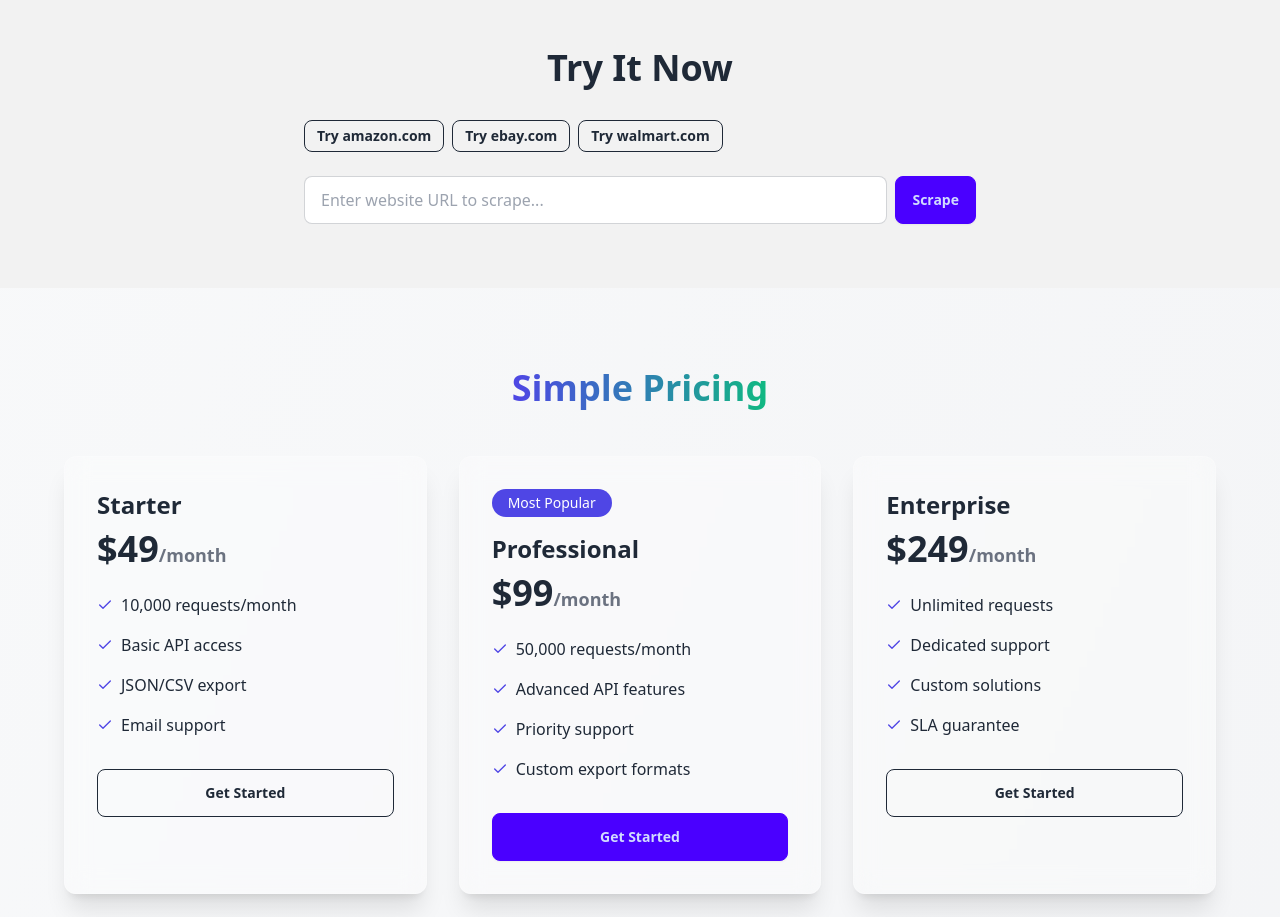
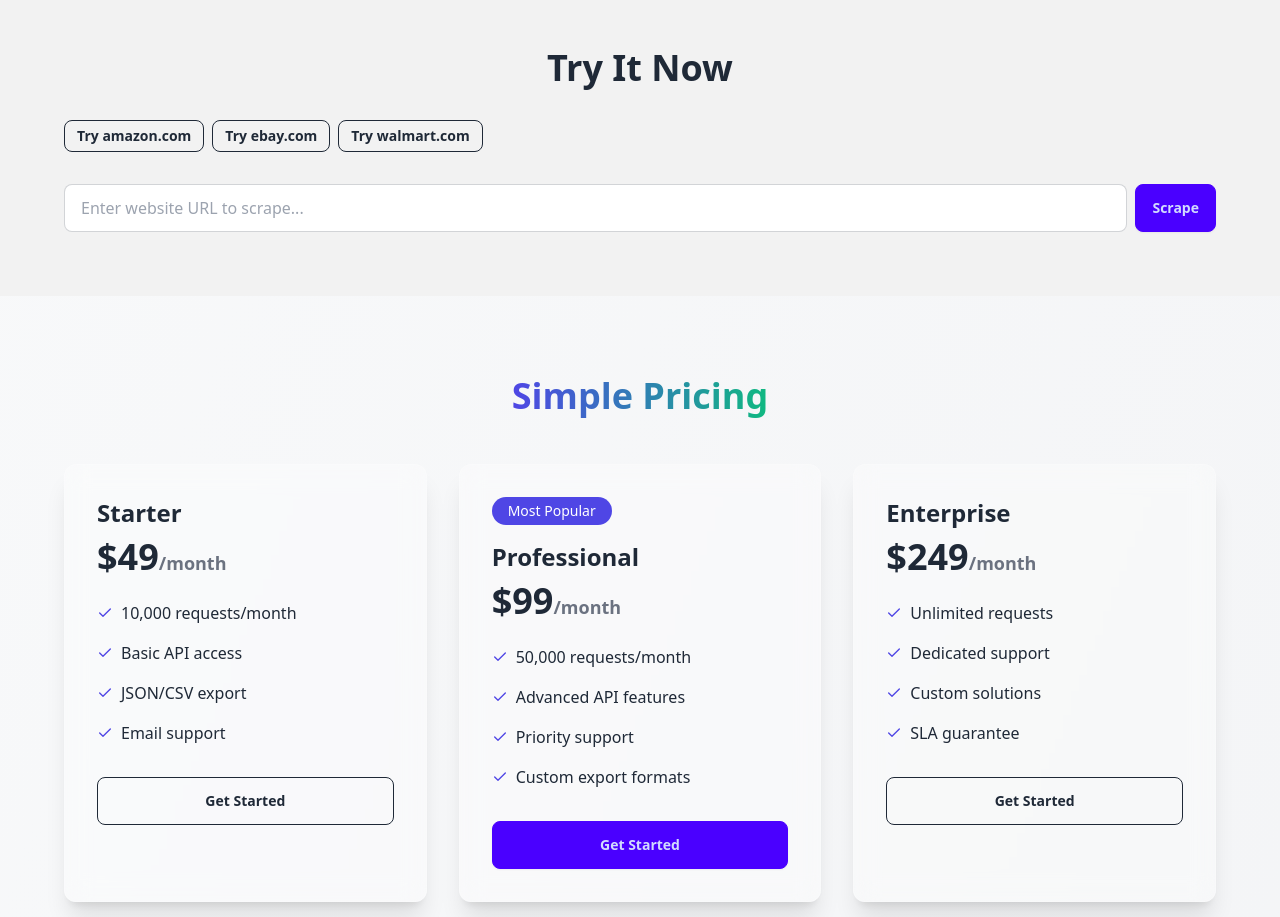
Before and after one commit to helloleo-ai/scraping-saas-landing-page, a React (Vite) app: page / in a window 1280 px wide. Shown: the part 1320-2237 px from the top of the page. Built offline with nearby package versions, Linux system fonts and the light colour scheme.

Commit message:
helloleo: refactor: Update demo section to single column layout with results below search

```diff
--- a/src/components/ScrapeDemo.jsx
+++ b/src/components/ScrapeDemo.jsx
@@ -38,9 +38,8 @@ export default function ScrapeDemo() {
     <section className="py-16 bg-base-200">
       <div className="container mx-auto px-4">
         <h2 className="text-4xl font-bold text-center mb-8">Try It Now</h2>
-        <div className={`mx-auto ${results ? 'max-w-6xl' : 'max-w-2xl'}`}>
-          <div className={`${results ? 'grid grid-cols-1 md:grid-cols-2 gap-8' : ''}`}>
-            <div className="space-y-6">
+        <div className="mx-auto max-w-6xl">
+          <div className="space-y-8">
               <div className="flex flex-wrap gap-2">
                 {exampleUrls.map((exampleUrl, index) => (
                   <button
@@ -71,12 +70,10 @@ export default function ScrapeDemo() {
                   </button>
                 </div>
               </form>
-            </div>
-
             {results && (
               <motion.div
-                initial={{ opacity: 0, x: 20 }}
-                animate={{ opacity: 1, x: 0 }}
+                initial={{ opacity: 0, y: 20 }}
+                animate={{ opacity: 1, y: 0 }}
                 className="overflow-x-auto bg-base-100 rounded-lg shadow-lg p-4"
               >
                 <table className="table w-full">
```
